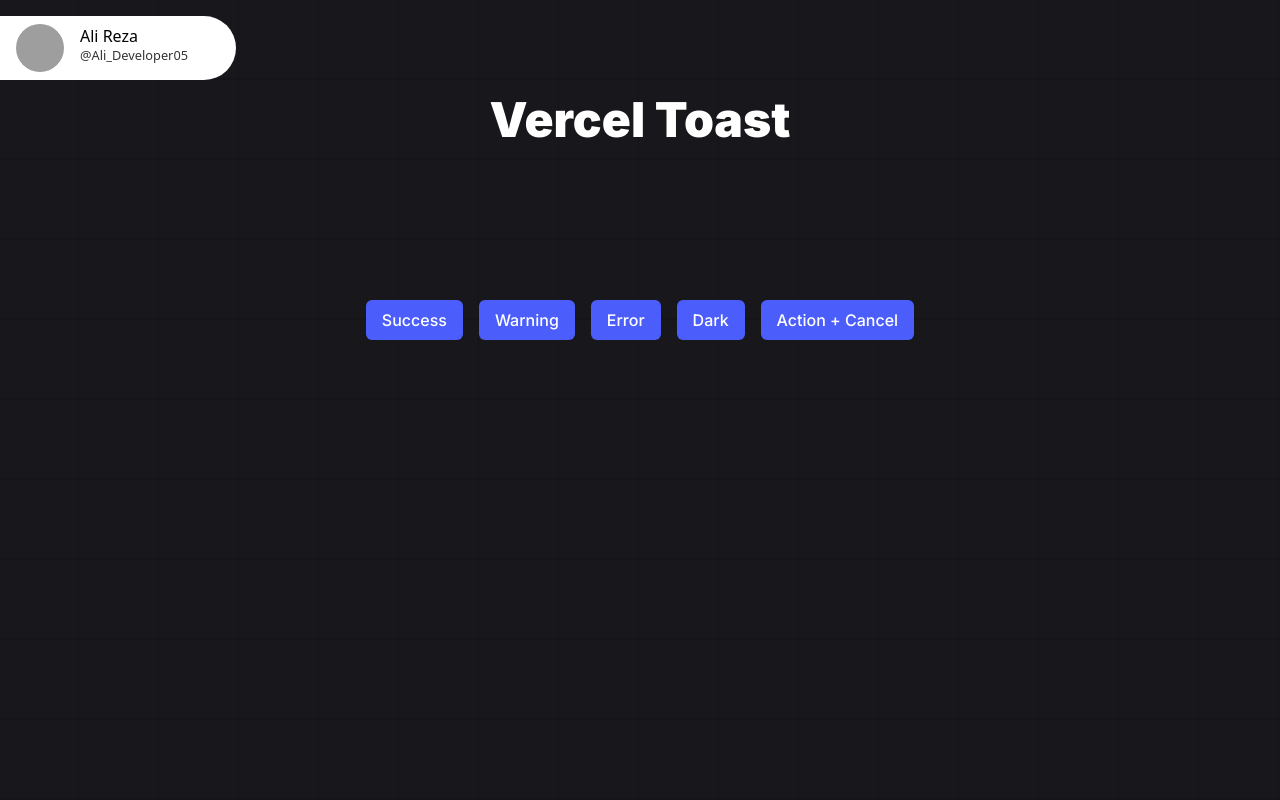
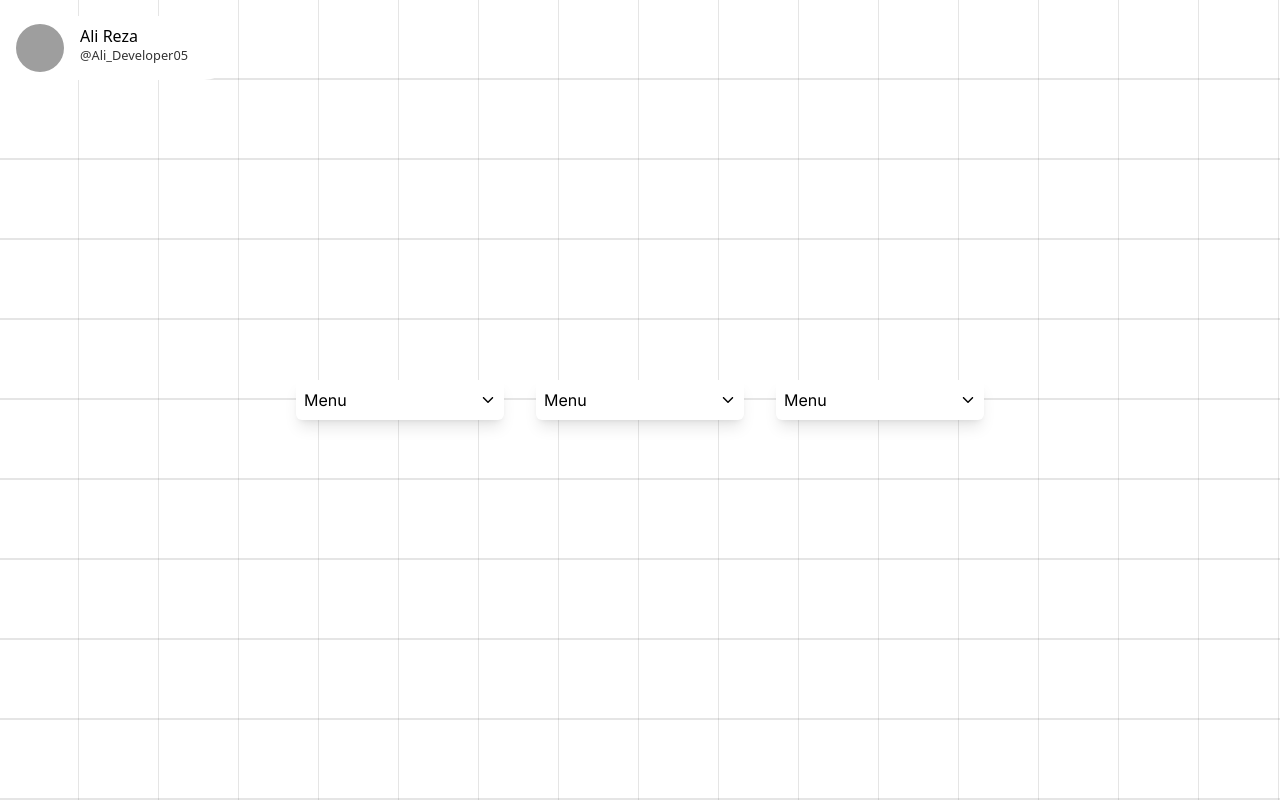
Before and after one commit to alisamadiii/Front-End-Styles, a Next.js app: page / in a window 1280 px wide. Built offline with nearby package versions, Linux system fonts and the light colour scheme; grey boxes are pictures that could not be loaded.

Commit message:
Design-5 is Done✅

```diff
--- a/package.json
+++ b/package.json
@@ -22,7 +22,6 @@
     "react-dom": "18.2.0",
     "react-icons": "^4.8.0",
     "tailwindcss": "3.3.1",
-    "typescript": "5.0.4",
-    "vercel-toast": "^1.7.1"
+    "typescript": "5.0.4"
   }
 }
--- a/pages/components/Button.tsx
+++ /dev/null
@@ -1,17 +0,0 @@
-import React, { ReactNode } from "react";
-
-type Props = {
-  children: ReactNode;
-  onClick: () => void;
-};
-
-export default function Button({ children, ...otherProps }: Props) {
-  return (
-    <button
-      {...otherProps}
-      className="px-4 py-2 font-medium duration-150 rounded-md bg-primary active:scale-95 hover:bg-primary/80"
-    >
-      {children}
-    </button>
-  );
-}
--- /dev/null
+++ b/pages/contents/Data.ts
@@ -0,0 +1,32 @@
+import { IconType } from "react-icons";
+
+// Icons
+import { AiOutlineHome } from "react-icons/ai";
+
+type LINKSTypes = {
+  link: number;
+  name: string;
+  icon: IconType;
+  href: string;
+}[];
+
+export const LINKS: LINKSTypes = [
+  {
+    link: 1,
+    name: "Home",
+    icon: AiOutlineHome,
+    href: "#",
+  },
+  {
+    link: 2,
+    name: "Home",
+    icon: AiOutlineHome,
+    href: "#",
+  },
+  {
+    link: 3,
+    name: "Home",
+    icon: AiOutlineHome,
+    href: "#",
+  },
+];
--- a/pages/index.tsx
+++ b/pages/index.tsx
@@ -1,75 +1,150 @@
 import { Inter } from "next/font/google";
-import "vercel-toast/css";
-import { createToast } from "vercel-toast";
-import Button from "./components/Button";
+import { useState } from "react";
+import { AnimatePresence, motion } from "framer-motion";
 
 const inter = Inter({ subsets: ["latin"] });
 
+import { LINKS } from "./contents/Data";
+import Link from "next/link";
+
+import { IoIosArrowDown } from "react-icons/io";
+import { AiOutlineLink } from "react-icons/ai";
+
 export default function Home() {
-  const success = () => {
-    createToast(
-      "Lorem Ipsum is simply dummy text of the printing and typesetting industry.",
-      {
-        timeout: 3000, // in 3 seconds
-        type: "success",
-      }
-    );
-  };
-
-  const warning = () => {
-    createToast(
-      "Lorem Ipsum is simply dummy text of the printing and typesetting industry.",
-      {
-        timeout: 3000, // in 3 seconds
-        type: "warning",
-      }
-    );
-  };
-
-  const error = () => {
-    createToast(
-      "Lorem Ipsum is simply dummy text of the printing and typesetting industry.",
-      {
-        timeout: 3000, // in 3 seconds
-        type: "error",
-      }
-    );
-  };
-
-  const dark = () => {
-    createToast(
-      "Lorem Ipsum is simply dummy text of the printing and typesetting industry.",
-      {
-        timeout: 3000, // in 3 seconds
-        type: "dark",
-      }
-    );
-  };
-
-  const actionCancel = () => {
-    createToast(
-      "Lorem Ipsum is simply dummy text of the printing and typesetting industry.",
-      {
-        action: {
-          text: "Undo",
-          callback(toast) {
-            toast.destroy();
-          },
-        },
-        cancel: "Cancel",
-      }
-    );
-  };
+  const [isOpen, setIsOpen] = useState(false);
+  const [isOpen2, setIsOpen2] = useState(false);
+  const [isOpen3, setIsOpen3] = useState(false);
 
   return (
-    <main className={`${inter.className}`}>
-      <h1 className="py-24 text-5xl font-black text-center">Vercel Toast</h1>
-      <div className="flex items-center justify-center h-[20vh] gap-4 ">
-        <Button onClick={success}>Success</Button>
-        <Button onClick={warning}>Warning</Button>
-        <Button onClick={error}>Error</Button>
-        <Button onClick={dark}>Dark</Button>
-        <Button onClick={actionCancel}>Action + Cancel </Button>
+    <main
+      className={`${inter.className} flex justify-center items-center h-screen gap-8`}
+    >
+      <div>
+        <motion.button
+          layout="position"
+          className="flex items-center justify-between p-2 bg-white rounded-md shadow-lg w-52"
+          onClick={() => setIsOpen(!isOpen)}
+        >
+          <span>Menu</span>
+          <IoIosArrowDown
+            className={`duration-200 ${isOpen && "rotate-180"}`}
+          />
+        </motion.button>
+        <AnimatePresence>
+          {isOpen && (
+            <div className="flex flex-col p-2 mt-2 overflow-hidden bg-white rounded-md shadow-xl w-52">
+              {LINKS.map((link) => {
+                const Icon = link.icon;
+
+                return (
+                  <motion.div
+                    key={link.link}
+                    initial={{ opacity: 0, x: 20 }}
+                    animate={{ opacity: 1, x: 0 }}
+                    transition={{ duration: 0.3, delay: link.link * 0.05 }}
+                    exit={{ opacity: 0, x: 20 }}
+                  >
+                    <Link
+                      href={link.href}
+                      className="flex items-center gap-2 p-2 hover:bg-[#f2f2f2] duration-150 rounded-md"
+                    >
+                      <Icon />
+                      <span className="text-sm">{link.name}</span>
+                      <AiOutlineLink className="ml-auto " />
+                    </Link>
+                  </motion.div>
+                );
+              })}
+            </div>
+          )}
+        </AnimatePresence>
+      </div>
+
+      <div>
+        <motion.button
+          layout="position"
+          className="flex items-center justify-between p-2 bg-white rounded-md shadow-lg w-52"
+          onClick={() => setIsOpen2(!isOpen2)}
+        >
+          <span>Menu</span>
+          <IoIosArrowDown
+            className={`duration-200 ${isOpen2 && "rotate-180"}`}
+          />
+        </motion.button>
+        <AnimatePresence>
+          {isOpen2 && (
+            <div className="absolute flex flex-col p-2 mt-2 bg-white rounded-md shadow-xl w-52">
+              {LINKS.map((link) => {
+                const Icon = link.icon;
+
+                return (
+                  <motion.div
+                    key={link.link}
+                    initial={{ opacity: 0, x: 20 }}
+                    animate={{ opacity: 1, x: 0 }}
+                    transition={{ duration: 0.3, delay: link.link * 0.05 }}
+                    exit={{ opacity: 0, x: 20 }}
+                  >
+                    <Link
+                      href={link.href}
+                      className="flex items-center gap-2 p-2 hover:bg-[#f2f2f2] duration-150 rounded-md"
+                    >
+                      <Icon />
+                      <span className="text-sm">{link.name}</span>
+                      <AiOutlineLink className="ml-auto " />
+                    </Link>
+                  </motion.div>
+                );
+              })}
+            </div>
+          )}
+        </AnimatePresence>
+      </div>
+
+      <div>
+        <motion.button
+          layout="position"
+          className="flex items-center justify-between p-2 bg-white rounded-md shadow-lg w-52"
+          onClick={() => setIsOpen3(!isOpen3)}
+        >
+          <span>Menu</span>
+          <IoIosArrowDown
+            className={`duration-200 ${isOpen3 && "rotate-180"}`}
+          />
+        </motion.button>
+        <AnimatePresence>
+          {isOpen3 && (
+            <motion.div
+              initial={{ height: 0, padding: 0 }}
+              animate={{ height: "auto", padding: 8 }}
+              exit={{ height: 0, padding: 0 }}
+              className="flex flex-col px-2 mt-2 overflow-hidden bg-white rounded-md shadow-xl w-52"
+            >
+              {LINKS.map((link) => {
+                const Icon = link.icon;
+
+                return (
+                  <motion.div
+                    key={link.link}
+                    initial={{ opacity: 0, x: 20 }}
+                    animate={{ opacity: 1, x: 0 }}
+                    transition={{ duration: 0.3, delay: link.link * 0.05 }}
+                    exit={{ opacity: 0, x: 20 }}
+                  >
+                    <Link
+                      href={link.href}
+                      className="flex items-center gap-2 p-2 hover:bg-[#f2f2f2] duration-150 rounded-md"
+                    >
+                      <Icon />
+                      <span className="text-sm">{link.name}</span>
+                      <AiOutlineLink className="ml-auto " />
+                    </Link>
+                  </motion.div>
+                );
+              })}
+            </motion.div>
+          )}
+        </AnimatePresence>
       </div>
     </main>
   );
--- a/styles/globals.css
+++ b/styles/globals.css
@@ -3,5 +3,5 @@
 @tailwind utilities;
 
 body {
-  @apply text-white bg-[#17171C] bg-pattern;
+  @apply text-black bg-white bg-pattern;
 }
```
Also changed, not shown: 1 other file (tests, documents, lock files or other folders).
